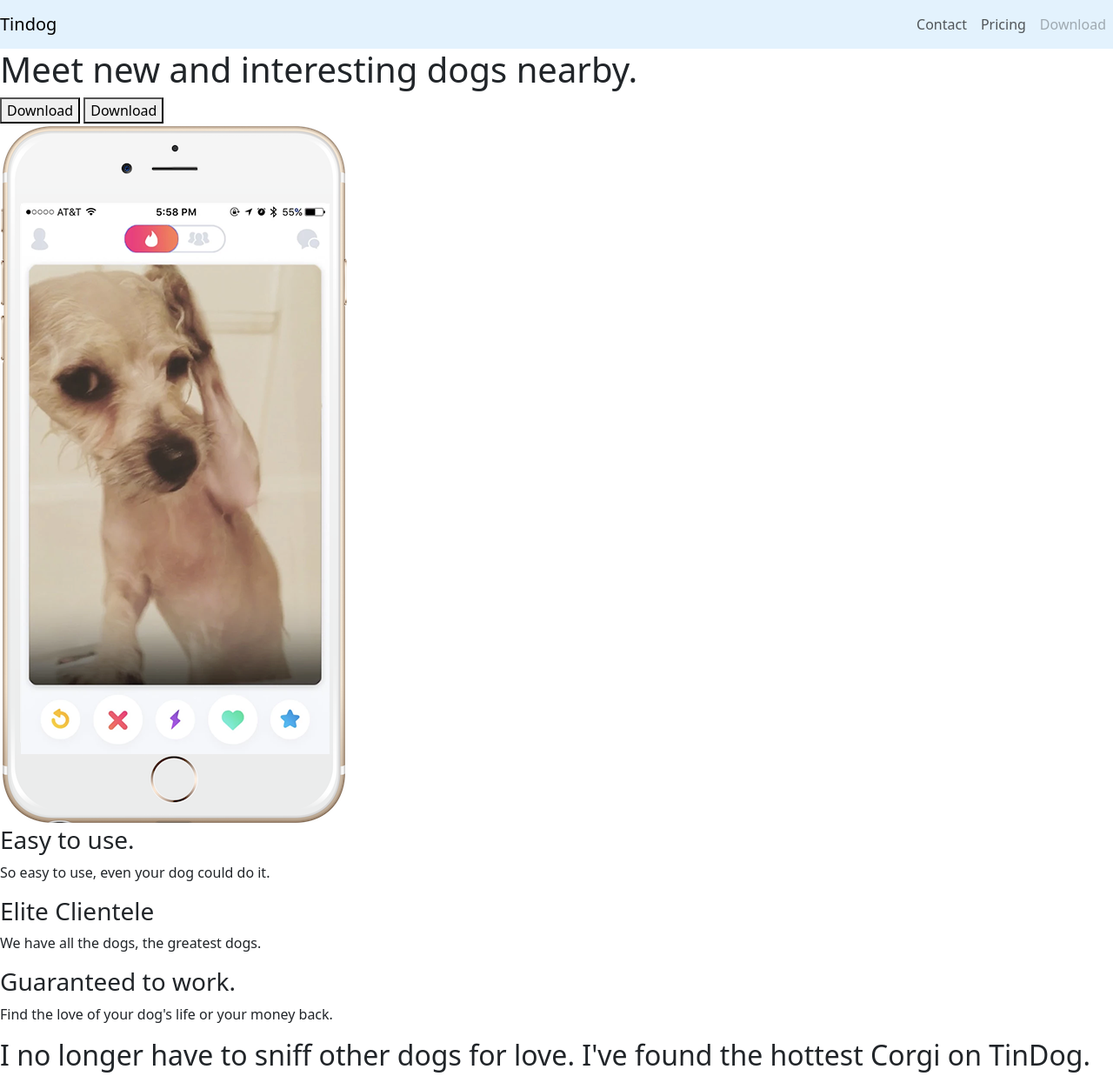
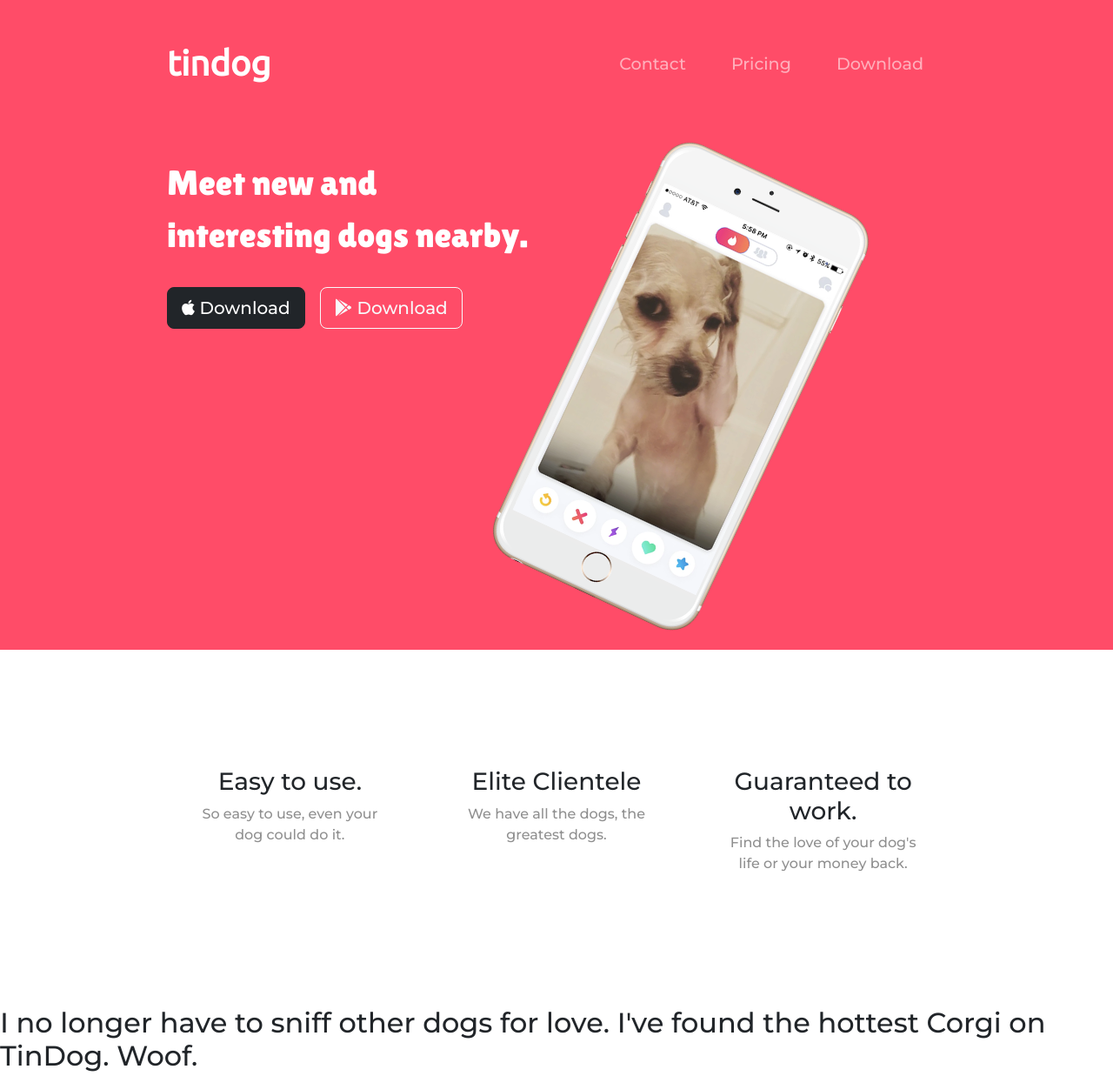
Before and after one commit to pranav343/TinderDog-Project, a plain HTML site: page index.html in a window 1280 px wide. Shown: the top 1237 px of the page at 87% size. Drawn offline with nearby package versions, Linux system fonts and the light colour scheme.

Commit message:
changed on 20th

```diff
--- a/css/styles.css
+++ b/css/styles.css
@@ -0,0 +1,68 @@
+
+body{
+    font-family: "Montserrat";
+}
+
+
+#title
+{
+    background-color: #ff4c68;
+    color: white;
+
+}
+h1{
+
+font-family: 'Lilita One', cursive;
+font-size: 4.2 rem;
+line-height: 1.5;
+
+
+}
+.container-fluid
+{
+padding:3% 15%;
+
+}
+.navbar-brand
+{
+    font-family: "Ubuntu";
+    font-size: 2.5rem;
+    font-weight: bold;
+}
+.navbar{
+    padding: 0px 0px 4.5rem;
+}
+.nav-item
+{
+    padding: 0% 18px;
+}
+.nav-link
+{
+    font-size: 1.2rem;
+    font-family: "Montserrat";
+}
+.download-button
+{
+    margin: 5% 3% 5% 0%;
+
+}
+.title-image
+{
+    width: 60% ;
+    transform: rotate(25deg);
+}
+#features{
+    padding: 7% 15%;
+
+}
+.features-box
+{
+    text-align: center;
+    padding: 5%;
+}
+.features-box h3{
+    font-family:"Montserrat";
+}
+.features-box p{
+    color:#8f8f8f;
+}
--- a/index.html
+++ b/index.html
@@ -2,25 +2,34 @@
 <html>
 
 <head>
+  <link rel="preconnect" href="https://fonts.googleapis.com">
+<link rel="preconnect" href="https://fonts.gstatic.com" crossorigin>
+<link href="https://fonts.googleapis.com/css2?family=Lilita+One&family=Montserrat:wght@500&family=Ubuntu&display=swap" rel="stylesheet">
+
   <meta charset="utf-8">
   <title>TinDog</title>
-  <link rel="stylesheet" href="css/styles.css">
+
   <script src="https://code.jquery.com/jquery-3.5.1.slim.min.js" integrity="sha384-DfXdz2htPH0lsSSs5nCTpuj/zy4C+OGpamoFVy38MVBnE+IbbVYUew+OrCXaRkfj" crossorigin="anonymous"></script>
 
   <script src="https://cdn.jsdelivr.net/npm/popper.js@1.16.0/dist/umd/popper.min.js" integrity="sha384-Q6E9RHvbIyZFJoft+2mJbHaEWldlvI9IOYy5n3zV9zzTtmI3UksdQRVvoxMfooAo" crossorigin="anonymous"></script>
 
   <script src="https://stackpath.bootstrapcdn.com/bootstrap/4.5.0/js/bootstrap.min.js" integrity="sha384-OgVRvuATP1z7JjHLkuOU7Xw704+h835Lr+6QL9UvYjZE3Ipu6Tp75j7Bh/kR0JKI" crossorigin="anonymous"></script>
   <link href="https://cdn.jsdelivr.net/npm/bootstrap@5.3.0-alpha1/dist/css/bootstrap.min.css" rel="stylesheet" integrity="sha384-GLhlTQ8iRABdZLl6O3oVMWSktQOp6b7In1Zl3/Jr59b6EGGoI1aFkw7cmDA6j6gD" crossorigin="anonymous">
+  <link rel="stylesheet" href="css/styles.css">
+  <!-- font awesome -->
+  <script src="https://kit.fontawesome.com/0ca7c5523e.js" crossorigin="anonymous"></script>
+
 
 </head>
 
 <body>
 
   <section id="title">
-
+    <div class="container-fluid">
     <!-- Nav Bar -->
-    <nav class="navbar navbar-expand-lg navbar-light" style="background-color: #e3f2fd;">
-      <a class="navbar-brand" href="#">Tindog</a>
+    <nav class="navbar navbar-expand-lg navbar-dark">
+      <!-- navbar-dark makes text white  -->
+      <a class="navbar-brand" href="#">tindog</a>
       <button class="navbar-toggler" type="button" data-toggle="collapse" data-target="#navbarTogglerDemo01" aria-controls="navbarTogglerDemo01" aria-expanded="false" aria-label="Toggle navigation">
         <span class="navbar-toggler-icon"></span>
       </button>
@@ -34,7 +43,7 @@
             <a class="nav-link" href="#">Pricing</a>
           </li>
           <li class="nav-item">
-            <a class="nav-link disabled" href="#">Download</a>
+            <a class="nav-link" href="#">Download</a>
           </li>
         </ul>
 
@@ -42,15 +51,20 @@
     </nav>
 
     <!-- Title -->
+    <div class="row">
 
-    <div>
+
+    <div class="col-lg-6">
       <h1>Meet new and interesting dogs nearby.</h1>
-      <button type="button">Download</button>
-      <button type="button">Download</button>
+      <button type="button" class="btn btn-dark btn-lg download-button"> <i class="fa-brands fa-apple"></i> Download</button>
+      <button type="button" class="btn btn-outline-light btn-lg download-button"><i class="fa-brands fa-google-play"></i> Download</button>
     </div>
-    <div>
-      <img src="images/iphone6.png" alt="iphone-mockup">
+    <div class="col-lg-6">
+
+      <img class="title-image" src="images/iphone6.png" alt="iphone-mockup">
     </div>
+  </div>
+</div>
 
   </section>
 
@@ -58,15 +72,24 @@
   <!-- Features -->
 
   <section id="features">
-
+    <div class="row">
+      <div class="col-lg-4 features-box">
     <h3>Easy to use.</h3>
     <p>So easy to use, even your dog could do it.</p>
+  </div>
+  <div class="col-lg-4 features-box">
 
     <h3>Elite Clientele</h3>
     <p>We have all the dogs, the greatest dogs.</p>
+  </div>
+
+    <div class="col-lg-4 features-box">
 
     <h3>Guaranteed to work.</h3>
     <p>Find the love of your dog's life or your money back.</p>
+  </div>
+
+  </div>
 
   </section>
 
```
